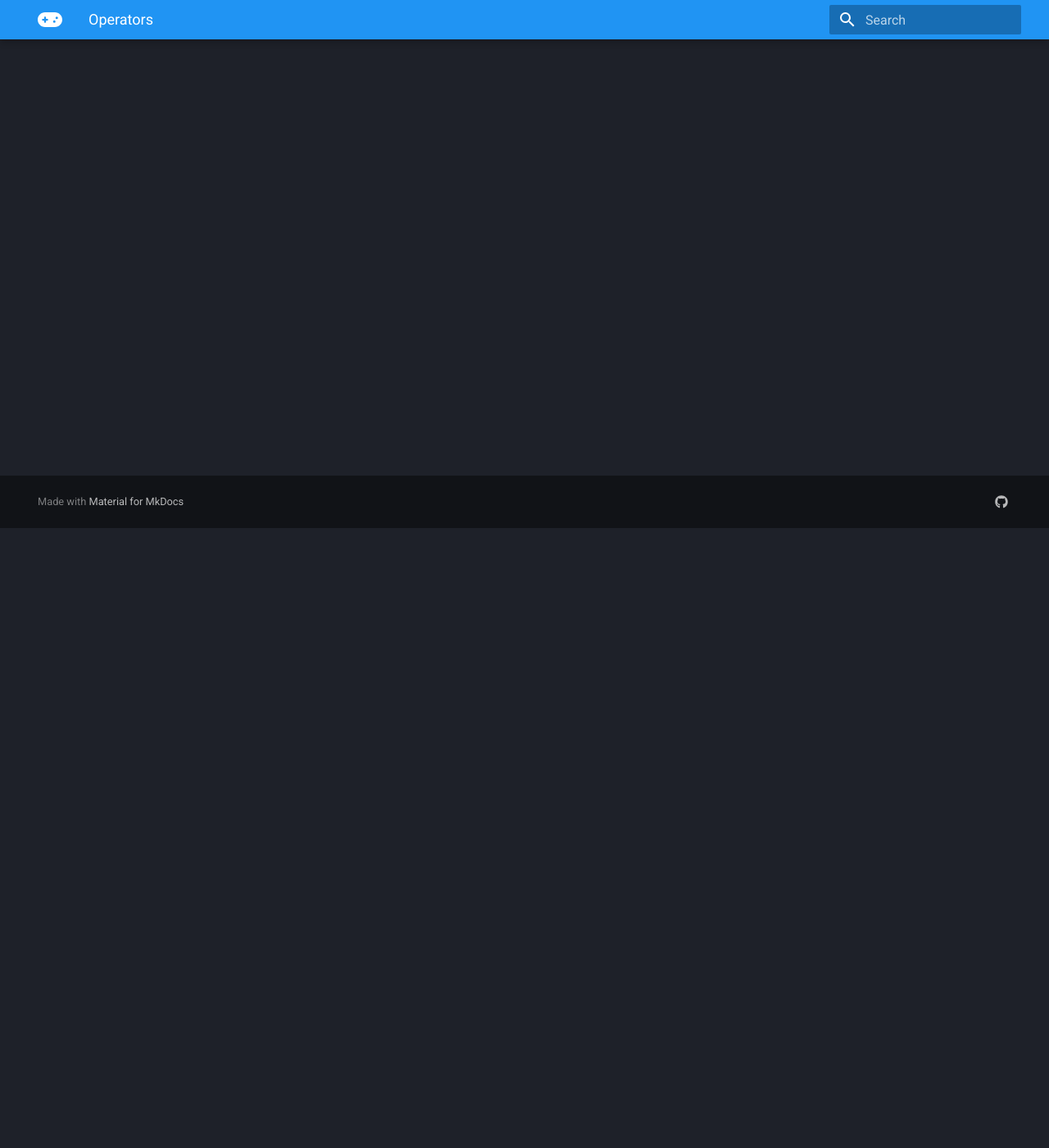
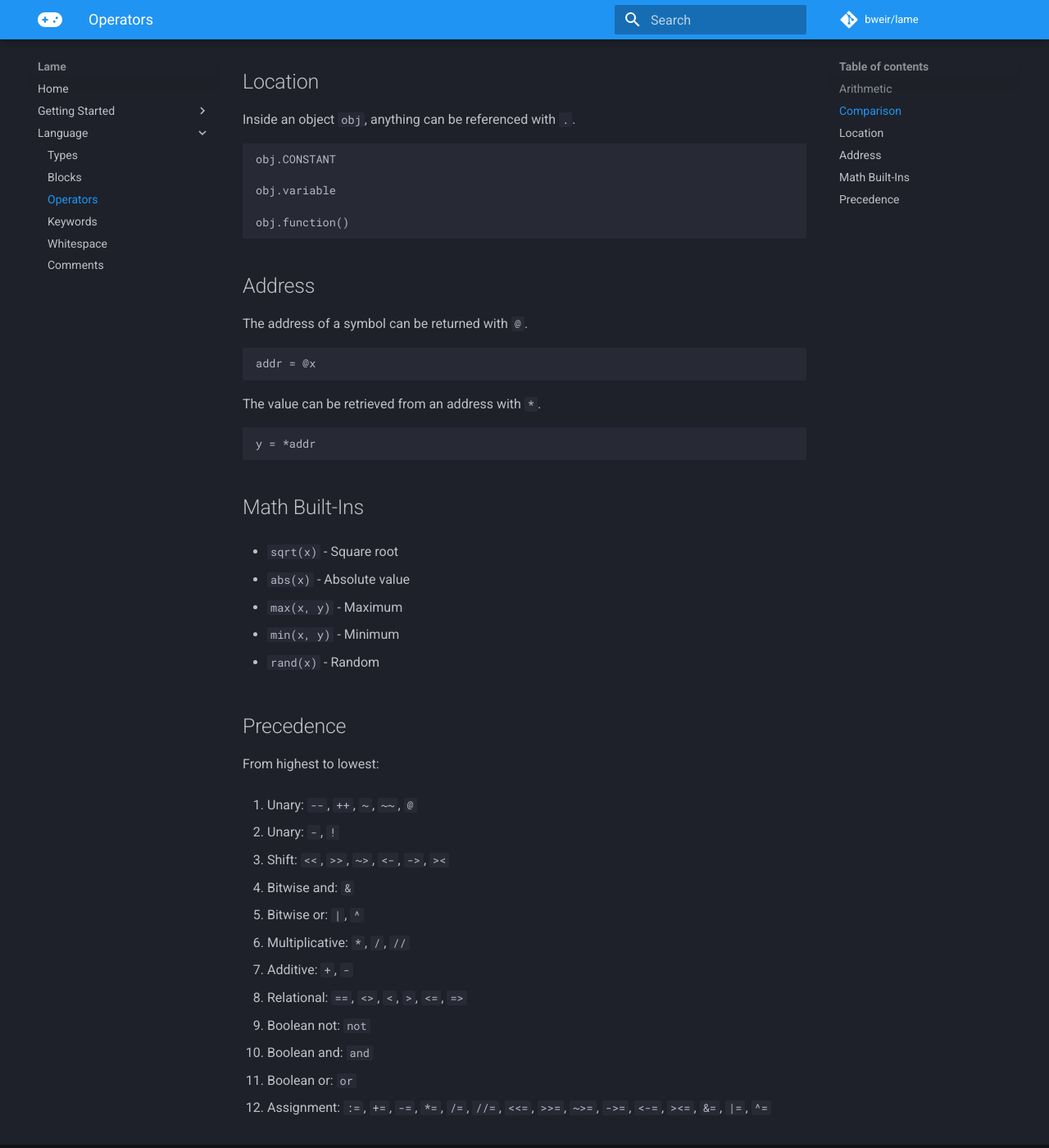
Before and after one commit to bweir/lame, an MkDocs documentation site: the page built from docs/operators.md, in a window 1280 px wide and 1400 px high, scrolled down 756 px. Shown: the whole window at 82% size. Built offline with MkDocs 1.6.1 and Material for MkDocs 9.7.7, drawn with Linux system fonts in a browser that asks for light colours; comment, search, counter and statistics services are not loaded; some of the changed text lies outside the part shown.

Commit message:
Add Operators page

````diff
--- a/docs/operators.md
+++ b/docs/operators.md
@@ -1 +1,96 @@
 # Operators
+
+Lame is a high-level interpreted language that makes hardware
+interaction obvious. The operators that are available reflect that.
+
+## Arithmetic
+
+- `+` - Add
+
+- `-` - Subtract / Negate
+
+- `*` - Multiply
+
+- `/` - Divide
+
+- `%` - Modulus
+
+## Comparison
+
+- `==` - Equals
+
+- `<>` - Not equals
+
+- `>` - Greater than
+
+- `>=` - Greater than or equal to
+
+- `<` - Less than
+
+- `<=` - Less than or equal to
+
+## Location
+
+Inside an object `obj`, anything can be referenced with `.`.
+
+```
+obj.CONSTANT
+
+obj.variable
+
+obj.function()
+```
+
+## Address
+
+The address of a symbol can be returned with `@`.
+
+```
+addr = @x
+```
+
+The value can be retrieved from an address with `*`.
+
+```
+y = *addr
+```
+
+## Math Built-Ins
+
+- `sqrt(x)` - Square root
+
+- `abs(x)` - Absolute value
+
+- `max(x, y)` - Maximum
+
+- `min(x, y)` - Minimum
+
+- `rand(x)` - Random
+
+## Precedence
+
+From highest to lowest:
+
+1. Unary: `--`, `++`, `~`, `~~`, `@`
+
+1. Unary: `-`, `!`
+
+1. Shift: `<<`, `>>`, `~>`, `<-`, `->`, `><`
+
+1. Bitwise and: `&`
+
+1. Bitwise or: `|`, `^`
+
+1. Multiplicative: `*`, `/`, `//`
+
+1. Additive: `+`, `-`
+
+1. Relational: `==`, `<>`, `<`, `>`, `<=`, `=>`
+
+1. Boolean not: `not`
+
+1. Boolean and: `and`
+
+1. Boolean or: `or`
+
+1. Assignment: `:=`, `+=`, `-=`, `*=`, `/=`, `//=`, `<<=`, `>>=`, `~>=`, `->=`, `<-=`, `><=`, `&=`, `|=`, `^=`
--- a/mkdocs.yml
+++ b/mkdocs.yml
@@ -1,4 +1,8 @@
-site_name: lame
+site_name: Lame
+site_description: A language for making lame games
+
+repo_name: bweir/lame
+repo_url: https://github.com/bweir/lame
 
 theme:
   name: material
@@ -17,6 +21,8 @@ extra:
 
 nav:
   - Home: index.md
+  - Getting Started:
+      - Installation: installation.md
   - Language:
       - Types: types.md
       - Blocks: blocks.md
````
